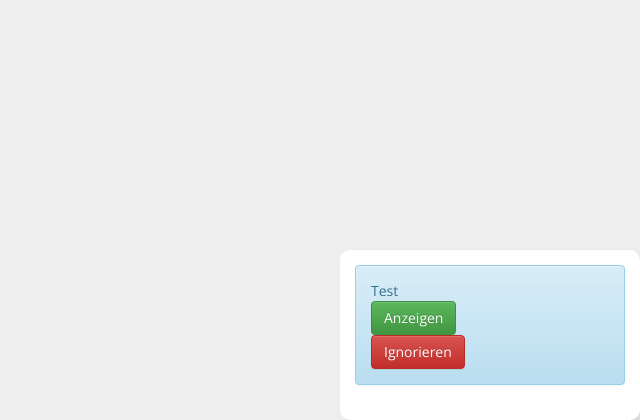
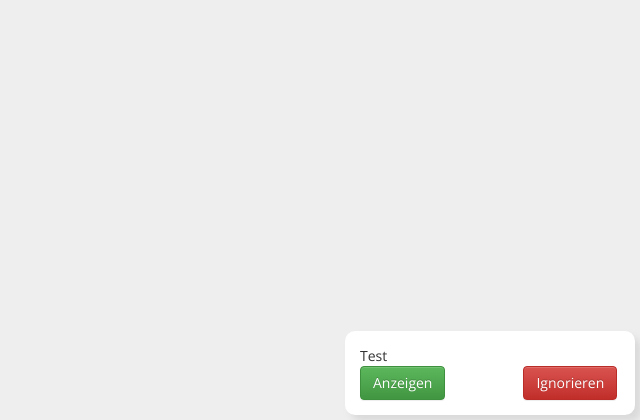
Before and after one commit to Pfeifenjoy/EduHack, a PHP site: page / in a window 1280 px wide. Shown: the part 380-800 px from the top of the page, without its empty margins (640-1280 px from the left). Run offline with PHP 8.4, Linux system fonts and the light colour scheme; some libraries are stand-ins or nearby versions.

Commit message:
notifications

```diff
--- a/css/main.css
+++ b/css/main.css
@@ -28,9 +28,14 @@ a:hover {
    width: 5%;
    max-width: 200px;
    min-width: 300px;
+}
+
+.notification {
+    margin: 5px;
   padding:15px;
   background-color: white;
   border-radius: 10px;
+
   box-shadow: 6px 6px 6px rgba(200,200,200,0.5);
 }
 .accept-btn{
--- a/js/notify.js
+++ b/js/notify.js
@@ -2,7 +2,7 @@ function notify(text) {
     var notifyArea = $('#notificationArea');
     if(notifyArea) {
 
-        var notification = '<div class="alert alert-info" role="alert">' + text
+        var notification = '<div class="notification" role="alert">' + text
             + '<br />'
             + '<button class="btn btn-success accept-btn">Anzeigen</button>'
             + '<button class="btn btn-danger ignore-btn">Ignorieren</button>'
```
